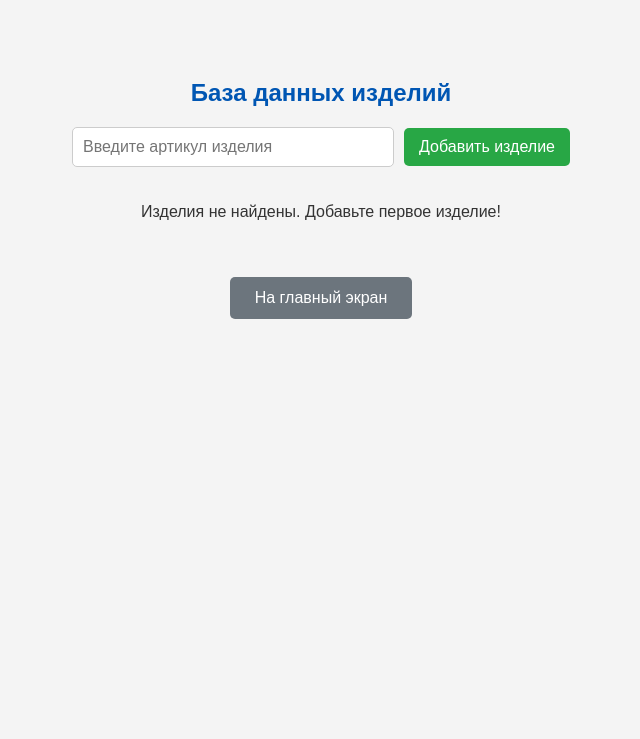
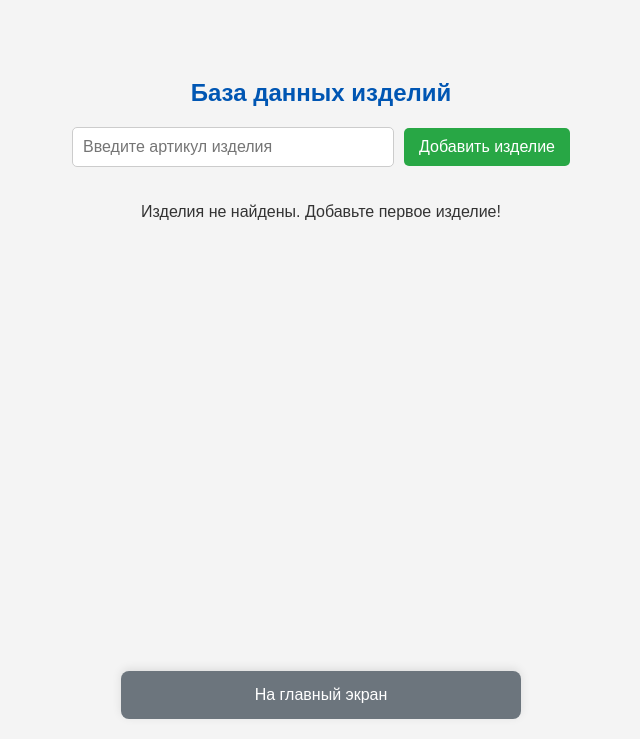
Before and after one commit to woolfich/welder-pwa, a plain HTML site: page index.html in a window 1280 px wide. Both pictures are taken after a click on the button "База данных". Shown: the part 61-800 px from the top of the page, without its empty margins (319-959 px from the left). Drawn offline with Linux system fonts and the light colour scheme.

Commit message:
Update style.css

```diff
--- a/style.css
+++ b/style.css
@@ -182,15 +182,30 @@ h1 {
 .database-screen #backToMainBtn,
 .summary-screen #backToMainBtn,
 .welder-card-screen #backToMainBtn {
+    position: fixed; /* Закрепляем кнопку */
+    bottom: 20px;    /* Отступ снизу */
+    left: 50%;       /* Центрируем по горизонтали */
+    transform: translateX(-50%); /* Точное центрирование */
+    width: calc(100% - 40px); /* Ширина с отступами по бокам */
+    max-width: 400px; /* Максимальная ширина для больших экранов */
     background-color: #6c757d;
     color: white;
-    padding: 12px 25px;
+    padding: 15px;
     border: none;
-    border-radius: 5px;
+    border-radius: 8px;
     cursor: pointer;
     font-size: 16px;
-    margin-top: 20px;
+    z-index: 100; /* Чтобы кнопка была поверх других элементов */
+    box-shadow: 0 -2px 10px rgba(0, 0, 0, 0.1); /* Тень для выделения */
 }
+
+/* Добавляем отступ снизу для контента, чтобы кнопка его не перекрывала */
+.database-screen,
+.summary-screen,
+.welder-card-screen {
+    padding-bottom: 100px; /* Отступ, равный высоте кнопки + отступы */
+}
+
 
 .database-screen #backToMainBtn:hover,
 .summary-screen #backToMainBtn:hover,
```
